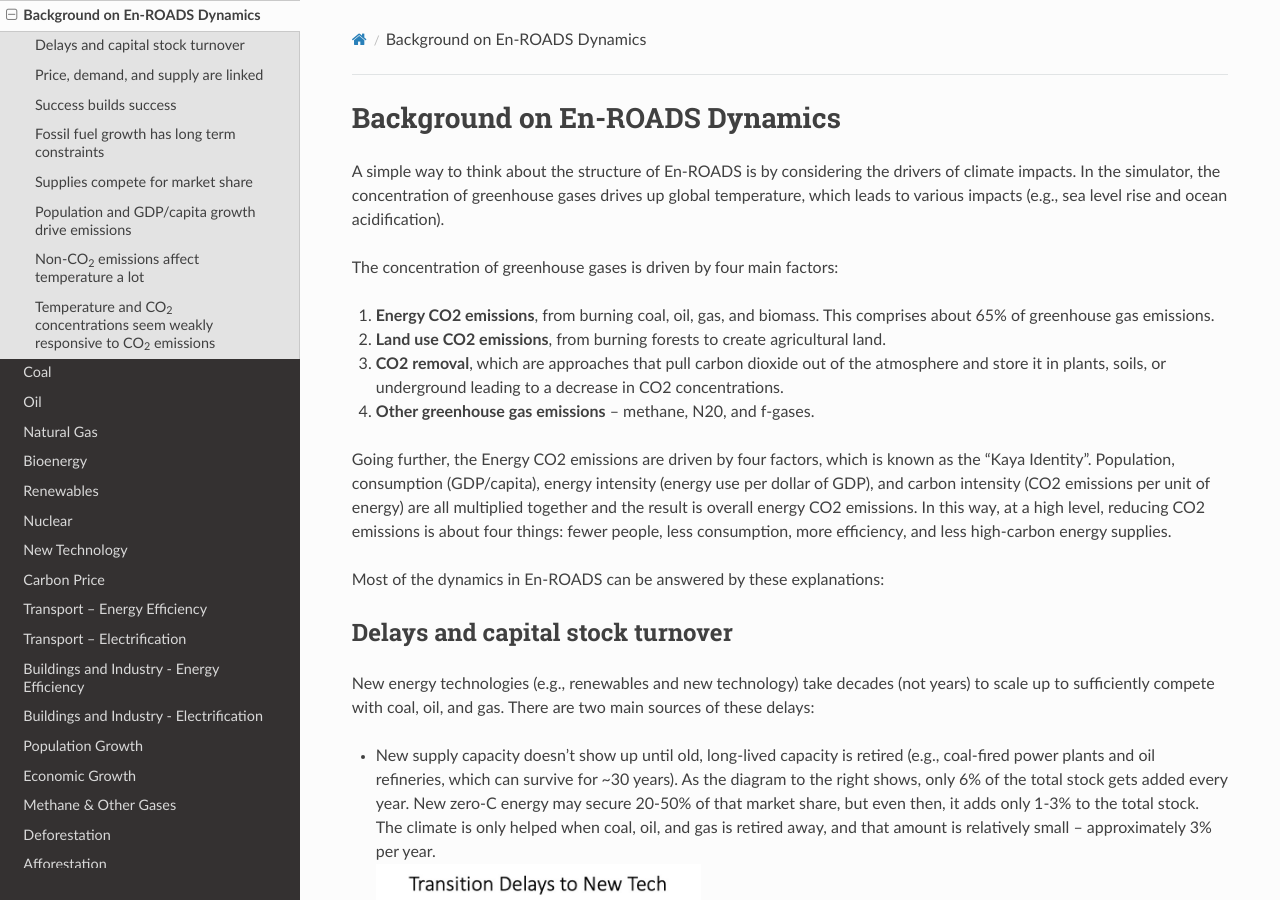
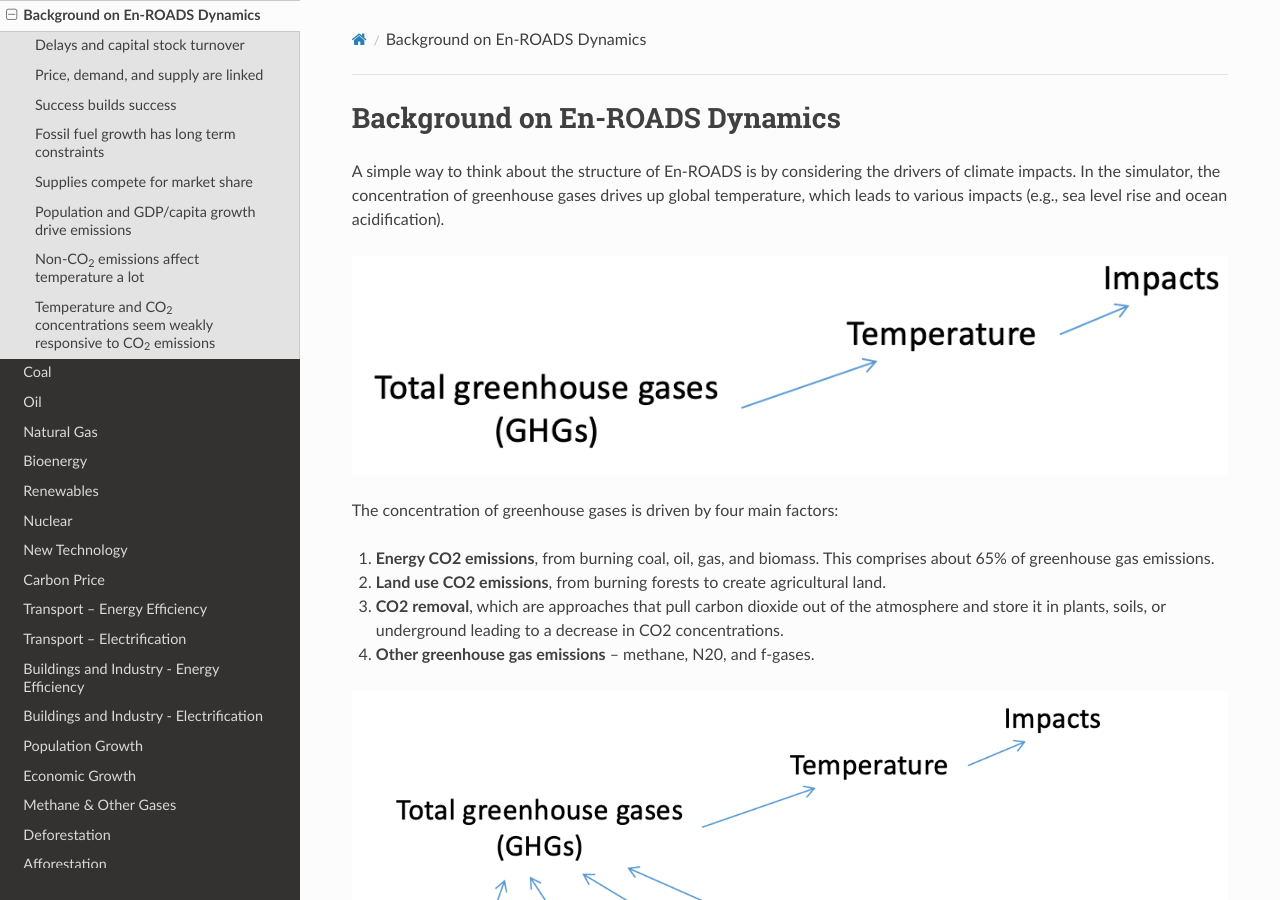
Before and after one commit to climateinteractive/enroads-guide, a Sphinx documentation site: the page built from docs/guide/background.rst, in a window 1280 px wide and 900 px high. Built offline with Sphinx 7.4.7 and the Read the Docs theme 2.0.0, drawn with Linux system fonts in a browser that asks for light colours.

Commit message:
cleaned up images (not interface screenshots) in background section

```diff
--- a/docs/guide/background.rst
+++ b/docs/guide/background.rst
@@ -2,6 +2,8 @@
 ===============================
 
 A  simple way to think about the structure of En-ROADS is by considering the drivers of climate impacts. In the simulator, the concentration of greenhouse gases drives up global temperature, which leads to various impacts (e.g., sea level rise and ocean acidification).
+
+.. image:: ../images/background_images/causalstructure1.png
 
 The concentration of greenhouse gases is driven by four main factors:
 
@@ -10,8 +12,11 @@
 #.	**CO2 removal**, which are approaches that pull carbon dioxide out of the atmosphere and store it in plants, soils, or underground leading to a decrease in CO2 concentrations.
 #.	**Other greenhouse gas emissions** -- methane, N20, and f-gases.
 
+.. image:: ../images/background_images/causalstructure2.png
+
 Going further, the Energy CO2 emissions are driven by four factors, which is known as the “Kaya Identity”. Population, consumption (GDP/capita),  energy intensity (energy use per dollar of GDP), and carbon intensity (CO2 emissions per unit of energy) are all multiplied together and the result is  overall energy CO2 emissions. In this way, at a high level, reducing CO2 emissions is about four things: fewer people, less consumption, more efficiency, and less high-carbon energy supplies.
 
+.. image:: ../images/background_images/causalstructure3.png
 
 Most of the dynamics in En-ROADS can be answered by these explanations:
 
@@ -20,9 +25,13 @@
 
 New energy technologies (e.g., renewables and new technology) take decades (not years) to scale up to sufficiently compete with coal, oil, and gas. There are two main sources of these delays:
 
--  New supply capacity doesn’t show up until old, long-lived capacity is retired (e.g., coal-fired power plants and oil refineries, which can survive for ~30 years). As the diagram to the right shows, only 6% of the total stock gets added every year. New zero-C energy may secure 20-50% of that market share, but even then, it adds only 1-3% to the total stock. The climate is only helped when coal, oil, and gas is retired away, and that amount is relatively small – approximately 3% per year.
+New supply capacity doesn’t show up until old, long-lived capacity is retired (e.g., coal-fired power plants and oil refineries, which can survive for ~30 years). As the diagram to the right shows, only 6% of the total stock gets added every year. New zero-C energy may secure 20-50% of that market share, but even then, it adds only 1-3% to the total stock. The climate is only helped when coal, oil, and gas is retired away, and that amount is relatively small – approximately 3% per year.
 
--  |image18|\ |image19|\ Commercialization, permitting, financing, and construction all take time. Similarly, non-electrified end uses (e.g., cars and industry) can be electrified, but not instantaneously. Because of the time associated with building new energy infrastructure and retiring the old, the scale-up of energy technologies is much slower than the spread of many other technologies that we are familiar with, like smart phone apps or information technologies.
+.. image:: ../images/background_images/transitiondelay.png
+
+.. image:: ../images/background_images/slowcapitalstockturnover.png
+
+Commercialization, permitting, financing, and construction all take time. Similarly, non-electrified end uses (e.g., cars and industry) can be electrified, but not instantaneously. Because of the time associated with building new energy infrastructure and retiring the old, the scale-up of energy technologies is much slower than the spread of many other technologies that we are familiar with, like smart phone apps or information technologies.
 
 **Addresses questions such as:**
 
@@ -41,18 +50,26 @@
 
 Energy demand falls if energy prices rise, and demand increases if prices fall. The first is evident when carbon prices increase. The second, when zero-carbon energy such as renewables or New Tech are either subsidized or experience a breakthrough cost improvement. Often called the ‘rebound effect’ or the Jevons paradox.
 
-   |image21|
+.. image:: ../images/background_images/reboundeffect.png
 
 **To illustrate this point:** See the ‘Final Energy Consumption’ graph in two scenarios:
 
-|image22|\ One, while subsidizing low carbon energy supplies such as Renewables, watch Final Energy Consumption increase. Inexpensive wind and solar spreading around the world decreases overall energy prices and boosts energy demand, pushing emissions up.
+|image22|
 
-|image23|\ And two, while increasing carbon price ($50 per ton, below), watch Final Energy Consumption decrease. If you want to see an intermediate variable, look at the ‘Cost of Energy’ graph – costs increase so demand decrease.
+One, while subsidizing low carbon energy supplies such as Renewables, watch Final Energy Consumption increase. Inexpensive wind and solar spreading around the world decreases overall energy prices and boosts energy demand, pushing emissions up.
+
+|image23|
+
+And two, while increasing carbon price ($50 per ton, below), watch Final Energy Consumption decrease. If you want to see an intermediate variable, look at the ‘Cost of Energy’ graph – costs increase so demand decrease.
 
 Success builds success
 ----------------------
 
-|image24|\ Costs of energy supplies such as renewables fall as cumulative experience is gained through the “learning loop” and economies of scale. Every doubling of cumulative installed capacity of renewables reduces costs by around 20%, creating a reinforcing loop.
+Costs of energy supplies such as renewables fall as cumulative experience is gained through the “learning loop” and economies of scale. Every doubling of cumulative installed capacity of renewables reduces costs by around 20%, creating a reinforcing loop.
+
+.. image:: ../images/background_images/learningloop.png
+   :scale: 50
+   :align: center
 
 **Addresses questions such as:**
 
@@ -81,7 +98,9 @@
 
 -  “Why do the curves for gas and oil level out?”
 
-|image26|\ **To illustrate this point:** See the ‘Sources of Primary Energy’ graph post 2060 for oil and gas. Supplies of oil and gas are becoming scarce, pushing up their prices and curtailing investment in new capacity. Note – it isn’t accurate to say that the world is exactly “running out” of oil and gas. You may also notice that the effect, while present, is much weaker with coal. That’s because there are more abundant supplies of coal reserves in the world.
+**To illustrate this point:** See the ‘Sources of Primary Energy’ graph post 2060 for oil and gas. Supplies of oil and gas are becoming scarce, pushing up their prices and curtailing investment in new capacity. Note – it isn’t accurate to say that the world is exactly “running out” of oil and gas. You may also notice that the effect, while present, is much weaker with coal. That’s because there are more abundant supplies of coal reserves in the world.
+
+|image26|
 
 Assumptions for available reserves of coal, oil, and gas are viewable and changeable in the “Assumptions and Sensitivities” area in the simulator.
 
@@ -133,13 +152,17 @@
 
 -  “Emissions are stabilized, so why is temperature or CO\ :sub:`2` concentration still going up?”
 
-|image30|\ **To illustrate this point:** See the ‘CO\ :sub:`2` Emissions and Removals’ graph in and explore the Bathtub dynamics, below. Even though CO2 emissions (in red below) have flattened, CO2 concentrations (in blue on the right below) continue to increase.
+ **To illustrate this point:** See the ‘CO\ :sub:`2` Emissions and Removals’ graph in and explore the Bathtub dynamics, below. Even though CO2 emissions (in red below) have flattened, CO2 concentrations (in blue on the right below) continue to increase.
 
-|image31|\ And similarly, below, in a different (and much more stringent) scenario, even though CO2 concentration levels, temperature change increases.
+|image30|
 
-|image32|
+And similarly, below, in a different (and much more stringent) scenario, even though CO2 concentration levels, temperature change increases.
 
+|image31|
 
+.. image:: ../images/background_images/bathtub.png
+   :scale: 75
+   :align: center
 
 .. SUBSTITUTIONS SECTION
 
@@ -198,17 +221,14 @@
    :width: 0.71758in
    :height: 0.49177in
 .. |image18| image:: ../images/media/image38.jpg
-   :width: 3.38889in
-   :height: 2.54167in
+   :scale: 40
 .. |image19| image:: ../images/media/image39.jpg
-   :width: 3.3125in
-   :height: 1.55in
+   :scale: 40
 .. |image20| image:: ../images/media/image40.png
    :width: 6.5in
    :height: 2.31389in
 .. |image21| image:: ../images/media/image42.jpg
-   :width: 4.31667in
-   :height: 1.42222in
+   :scale: 75
 .. |image22| image:: ../images/media/image43.png
    :width: 6.5in
    :height: 2.32083in
@@ -225,8 +245,6 @@
    :width: 4.01181in
    :height: 2.75139in
 .. |image27| image:: ../images/media/image52.png
-   :width: 7.03542in
-   :height: 1.97639in
 .. |image28| image:: ../images/media/image58.png
    :width: 7.32153in
    :height: 2.28681in
```
Also changed, not shown: docs/images/background_images/bathtub.png (added), docs/images/background_images/causalstructure1.png (added), docs/images/background_images/causalstructure2.png (added), docs/images/background_images/causalstructure3.png (added), docs/images/background_images/learningloop.png (added), docs/images/background_images/reboundeffect.png (added), docs/images/background_images/slowcapitalstockturnover.png (added), docs/images/background_images/transitiondelay.png (added).
